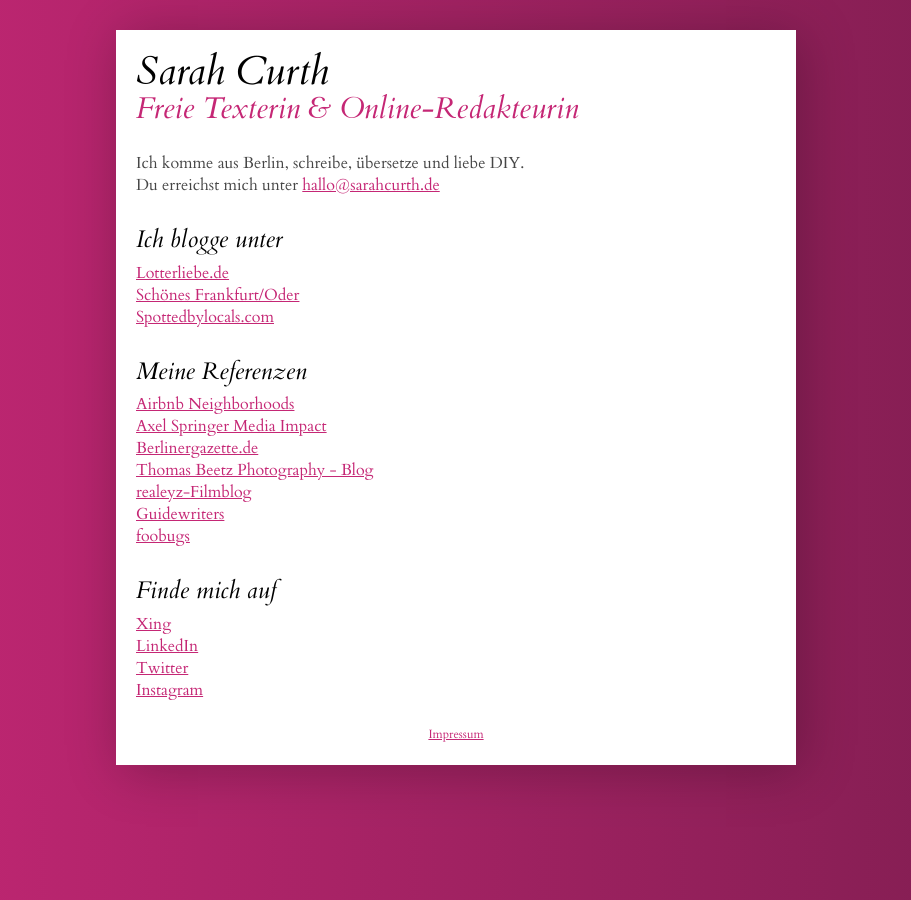
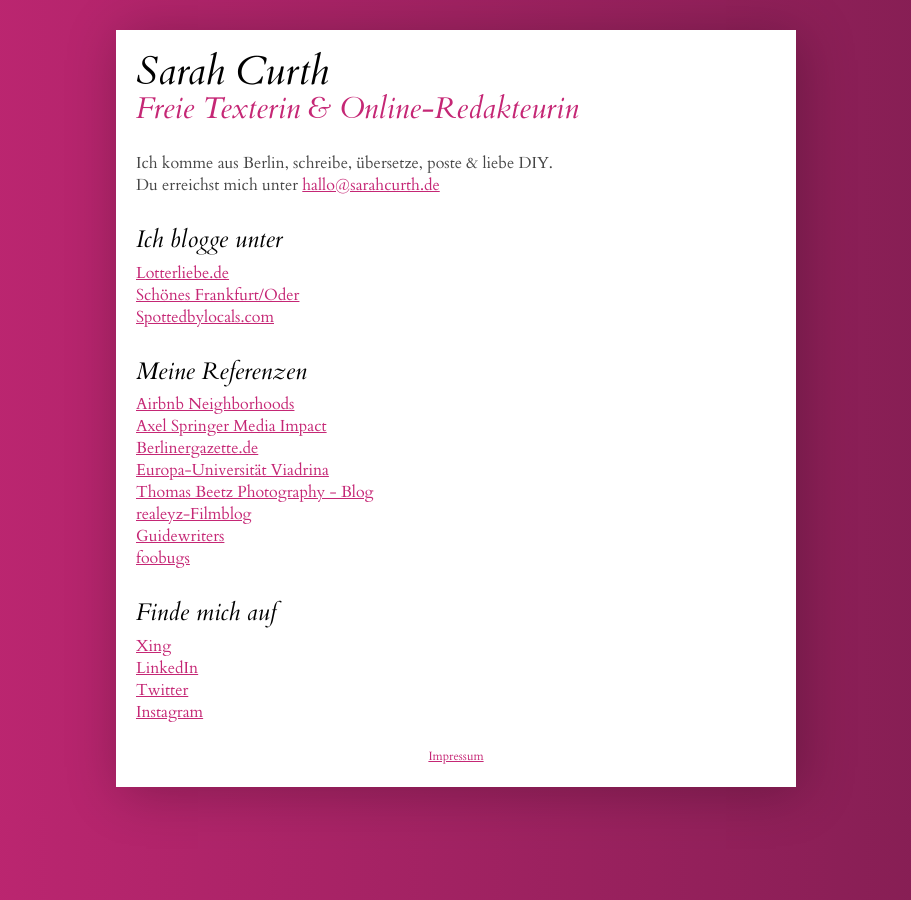
Before and after one commit to lotterliebe/lotterliebe.github.io, a Jekyll site: the page built from index.md, in a window 1280 px wide. Shown: the whole page, without its empty margins (184-1095 px from the left). Built offline with Jekyll 4.4.1, drawn with Linux system fonts in a browser that asks for light colours; Markdown is read by kramdown in place of the engine named in the settings.

Commit message:
Update index.md

```diff
--- a/index.md
+++ b/index.md
@@ -1,7 +1,7 @@
 ---
 layout: default
 ---
-Ich komme aus Berlin, schreibe, übersetze und liebe DIY.
+Ich komme aus Berlin, schreibe, übersetze, poste & liebe DIY.
 Du erreichst mich unter [hallo@sarahcurth.de](mailto:hallo@sarahcurth.de)
 ##Ich blogge unter
 *  [Lotterliebe.de](http://lotterliebe.de)
@@ -12,6 +12,7 @@ Du erreichst mich unter [hallo@sarahcurth.de](mailto:hallo@sarahcurth.de)
 *  [Airbnb Neighborhoods](https://www.airbnb.de/locations)
 *  [Axel Springer Media Impact](http://www.axelspringer-mediapilot.de/)
 *  [Berlinergazette.de](http://berlinergazette.de/author/sarah-curth/)
+*  [Europa-Universität Viadrina](https://www.europa-uni.de)
 *  [Thomas Beetz Photography - Blog](http://thomasbeetzphotography.com/wedding-stories/)
 *  [realeyz-Filmblog](http://www.realeyz.tv/de/blog/author/sarahcurth)
 *  [Guidewriters](https://guidewriters.com/)
```
